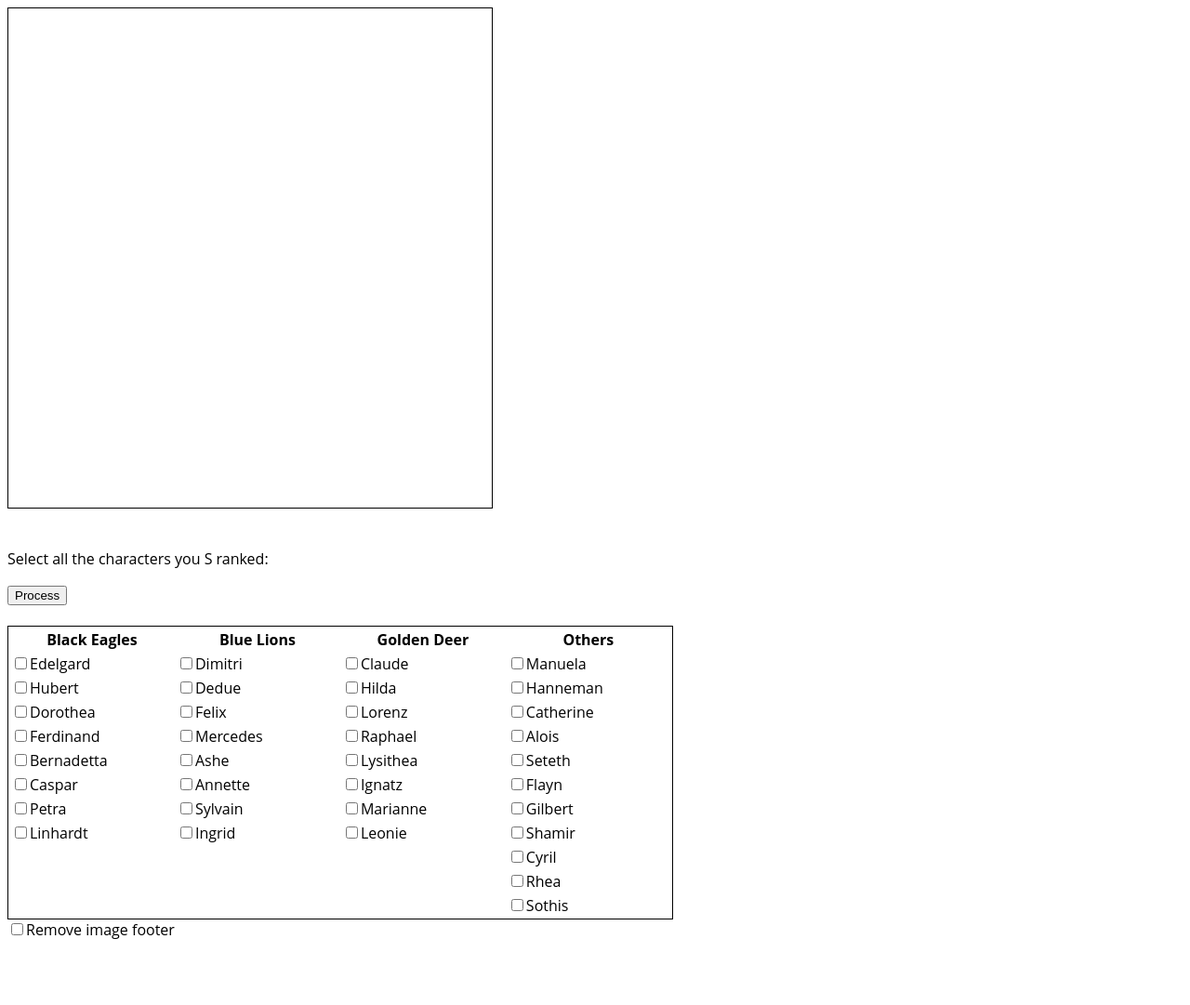
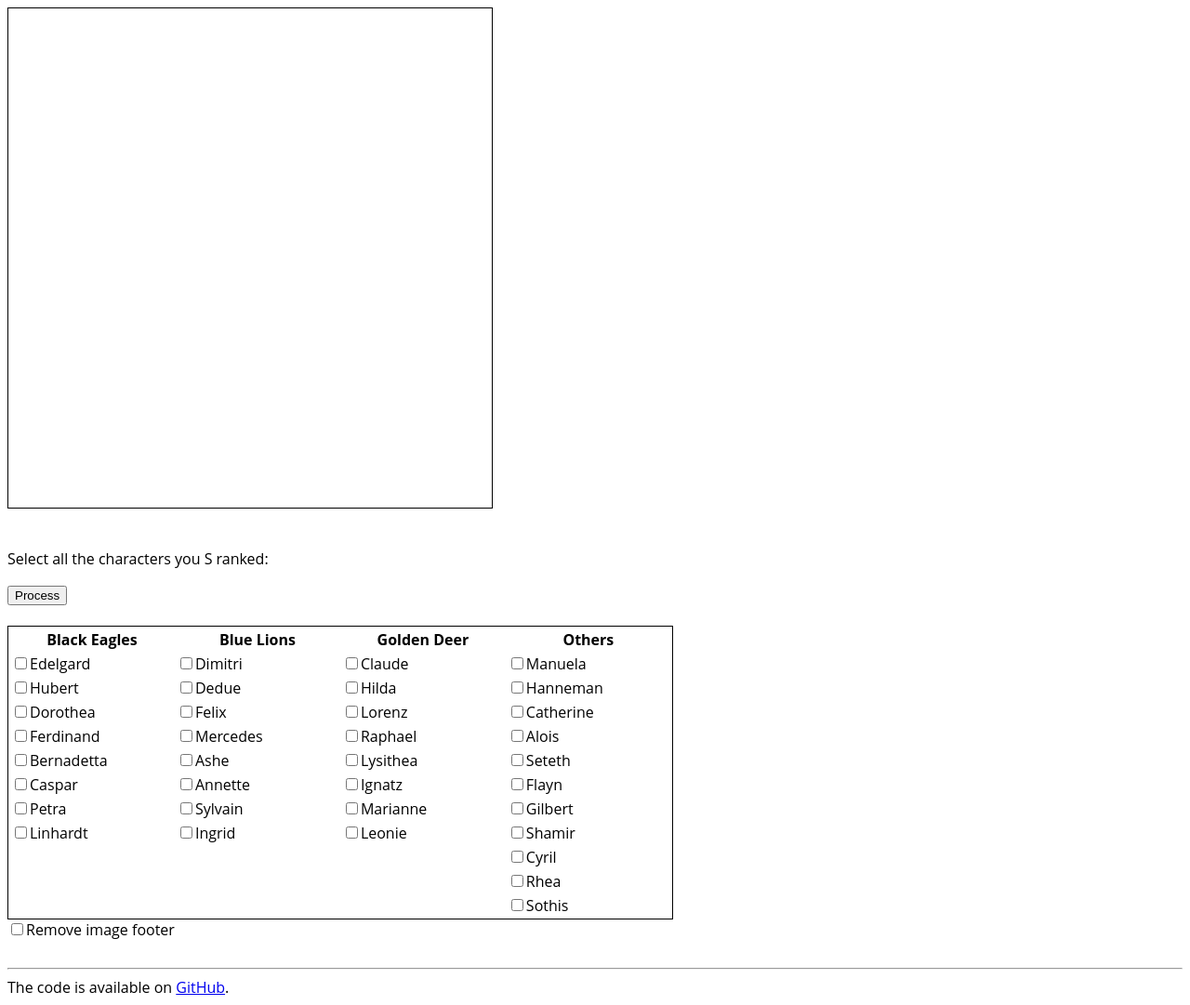
Before and after one commit to Xwilarg/FE3H-Badge, a plain HTML site: page index.html in a window 1280 px wide. Shown: the whole page at 93% size. Before the commit the page ends 1019 px from the top, so only its background shows below. Drawn offline with Linux system fonts and the light colour scheme.

Commit message:
Add link to GitHub

```diff
--- a/index.html
+++ b/index.html
@@ -99,5 +99,9 @@
         <div>
             <input id="footer" type="checkbox"/>Remove image footer
         </div>
+        <br/><hr/>
+        <div>
+            The code is available on <a href="https://github.com/Xwilarg/FE3H-Badge">GitHub</a>.
+        </div>
     </body>
 </html>
```
